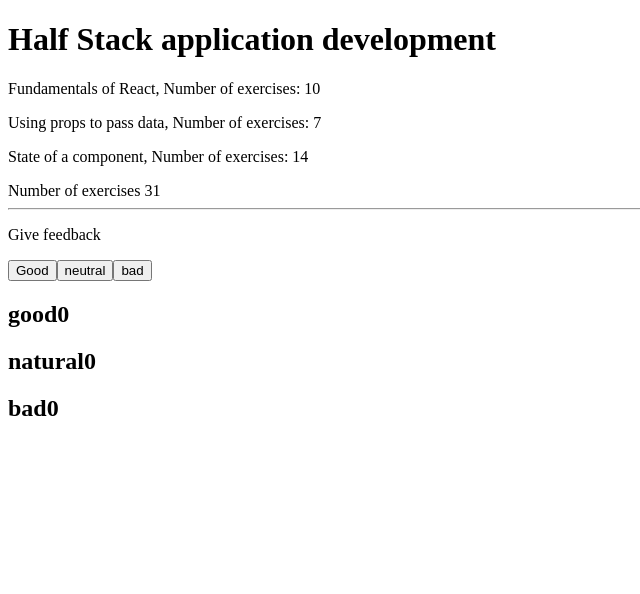
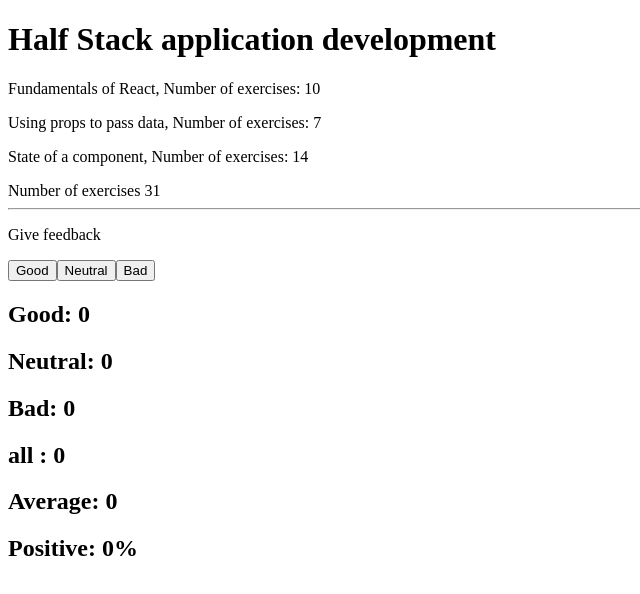
Before and after one commit to AmirAkhoundi85/Part-1, a React (Create React App) app: page / in a window 1280 px wide. Shown: the top 594 px of the page, without its empty margins (0-640 px from the left). Built offline with nearby package versions, Linux system fonts and the light colour scheme.

Commit message:
Completed 1-7

```diff
--- a/src/App.js
+++ b/src/App.js
@@ -3,6 +3,7 @@
 import Total from "./components/Total";
 import Content from "./components/Content";
 import { useState } from "react";
+import Feedback from "./components/Feedback";
 
 
 function App() {
@@ -37,14 +38,7 @@
       <Content parts={parts} />
       <Total parts={parts} />
     <hr />
-
-      <p>Give feedback</p>
-      <button onClick={()=>{setGood(good+1)}}>Good</button>
-      <button onClick={()=>{setNatural(natural + 1)}}>neutral</button>
-      <button onClick={()=>{setBad(bad + 1)}}>bad</button>
-      <h2>good{good}</h2>
-      <h2>natural{natural}</h2>
-      <h2>bad{bad}</h2>
+    <Feedback />
       </div>
 
   );
--- /dev/null
+++ b/src/components/Feedback.jsx
@@ -0,0 +1,55 @@
+import { useState } from "react";
+
+const Feedback = () => {
+  const [good, setGood] = useState(0);
+  const [natural, setNatural] = useState(0);
+  const [bad, setBad] = useState(0);
+  const [totalFeedback, setTotalFeedback] = useState(0);
+  const [totalScore, setTotalScore] = useState(0);
+
+  const handleFeedback = (score) => {
+    setTotalFeedback(totalFeedback + 1);
+    setTotalScore(totalScore + score);
+  };
+  const calculatePositivePercentage = () => {
+    return totalFeedback === 0 ? 0 : (good / totalFeedback) * 100;
+  };
+
+  return (
+    <div>
+      <p>Give feedback</p>
+      <button
+        onClick={() => {
+          setGood(good + 1);
+          handleFeedback(1);
+        }}
+      >
+        Good
+      </button>
+      <button
+        onClick={() => {
+          setNatural(natural + 1);
+          handleFeedback(0);
+        }}
+      >
+        Neutral
+      </button>
+      <button
+        onClick={() => {
+          setBad(bad + 1);
+          handleFeedback(-1);
+        }}
+      >
+        Bad
+      </button>
+      <h2>Good: {good}</h2>
+      <h2>Neutral: {natural}</h2>
+      <h2>Bad: {bad}</h2>
+      <h2>all : {good + natural + bad}</h2>
+      <h2>Average: {totalFeedback === 0 ? 0 : totalScore / totalFeedback}</h2>
+      <h2>Positive: {calculatePositivePercentage()}%</h2>
+    </div>
+  );
+};
+
+export default Feedback;
```
